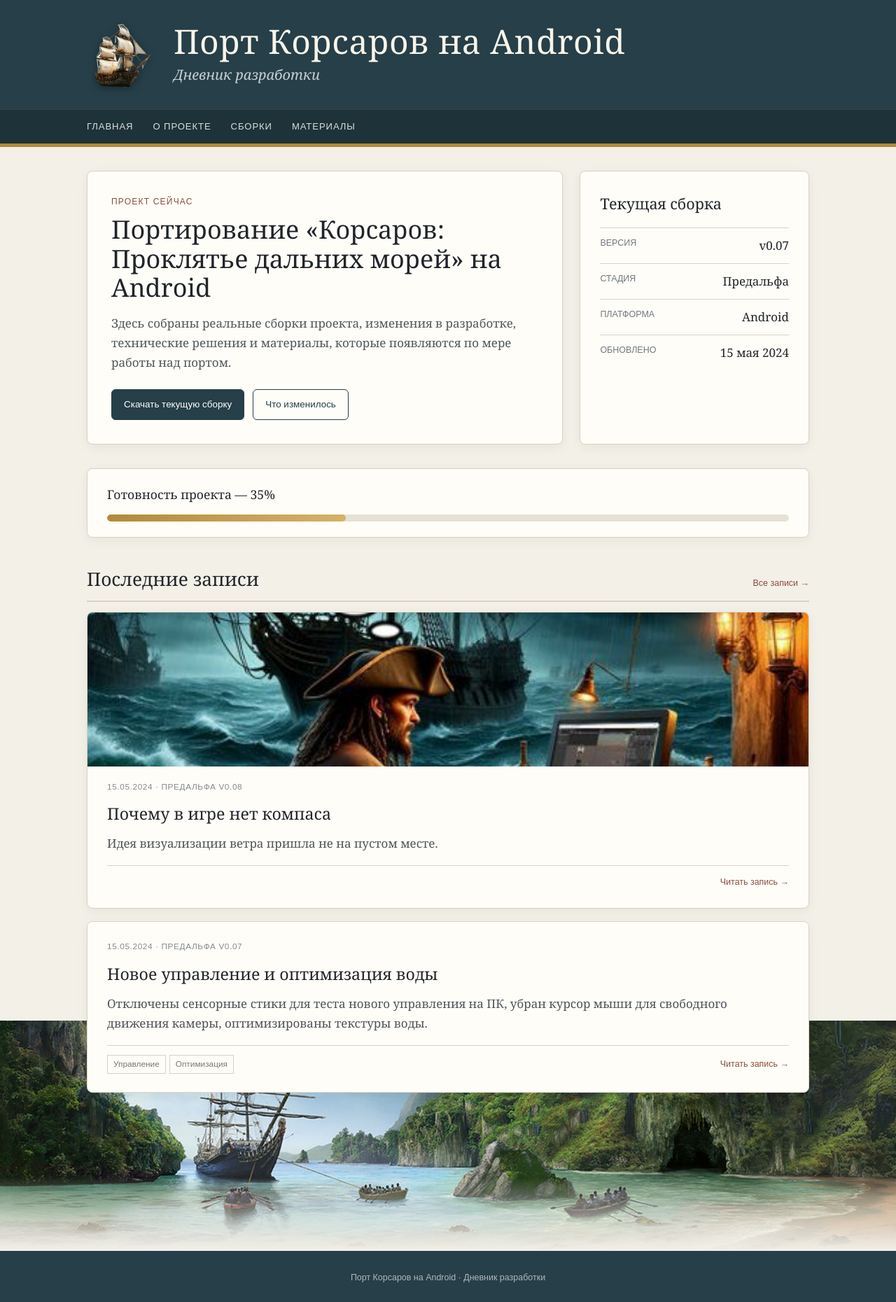
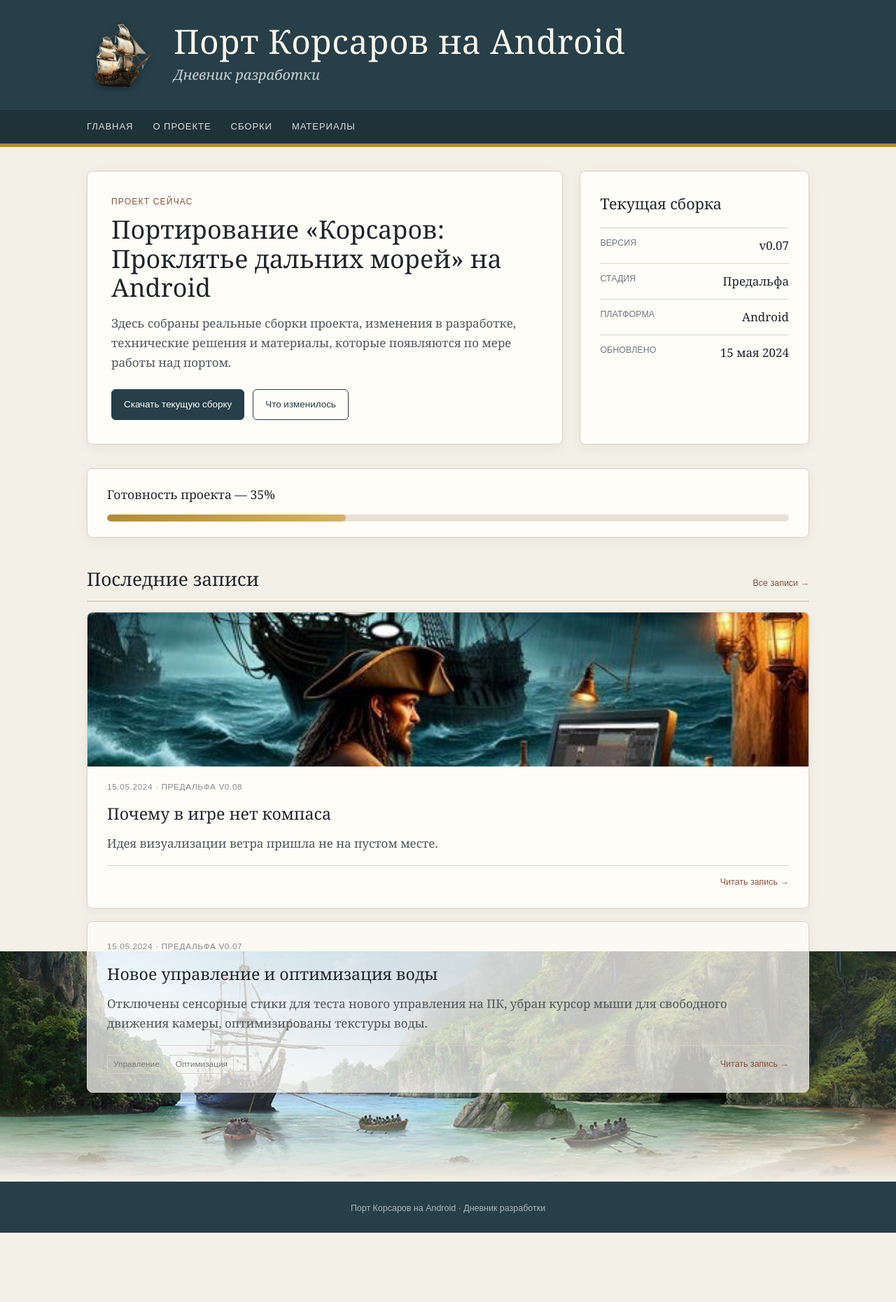
Before and after one commit to tislic/SeaDogsPort, a Jekyll site: the page built from index.html, in a window 1280 px wide. Shown: the whole page at 70% size. Built offline with Jekyll 4.4.1, drawn with Linux system fonts in a browser that asks for light colours; after the commit the page ends 1761 px from its top, so only the background shows below that.

Commit message:
Сделать последнюю статью полупрозрачной и увеличить заход на пейзаж до 70%

```diff
--- a/assets/style.css
+++ b/assets/style.css
@@ -9,231 +9,49 @@
   --gold:#b18a3b;
   --rust:#8d4d3d;
 }
-body{
-  font-family:Georgia,"Times New Roman",serif;
-  background:var(--paper); color:var(--ink);
-  line-height:1.65; font-size:17px;
-}
+body{font-family:Georgia,"Times New Roman",serif;background:var(--paper);color:var(--ink);line-height:1.65;font-size:17px}
 a{color:inherit}
-
-/* ═══ ШАПКА ═══ */
-.header{
-  background:var(--sea);
-  color:#f8f4e9;
-  border-bottom:5px solid var(--gold);
-}
-.header-inner{
-  max-width:1080px;
-  margin:auto;
-  padding:28px 24px;
-  display:flex;
-  align-items:center;
-  gap:24px;
-}
-.header-logo{
-  width:100px;
-  height:100px;
-  object-fit:contain;
-  flex-shrink:0;
-  filter:drop-shadow(0 2px 6px rgba(0,0,0,.35));
-}
-.header-text h1{
-  font-size:3rem;
-  font-weight:normal;
-  letter-spacing:.5px;
-  line-height:1.1;
-}
-.header-text p{
-  color:#c9d0d1;
-  font-size:1.25rem;
-  font-style:italic;
-  margin-top:4px;
-}
-
-/* ═══ НАВИГАЦИЯ ═══ */
-.nav{background:#1e3239;border-top:1px solid rgba(255,255,255,.08);}
+.header{background:var(--sea);color:#f8f4e9;border-bottom:5px solid var(--gold)}
+.header-inner{max-width:1080px;margin:auto;padding:28px 24px;display:flex;align-items:center;gap:24px}
+.header-logo{width:100px;height:100px;object-fit:contain;flex-shrink:0;filter:drop-shadow(0 2px 6px rgba(0,0,0,.35))}
+.header-text h1{font-size:3rem;font-weight:normal;letter-spacing:.5px;line-height:1.1}
+.header-text p{color:#c9d0d1;font-size:1.25rem;font-style:italic;margin-top:4px}
+.nav{background:#1e3239;border-top:1px solid rgba(255,255,255,.08)}
 .nav-inner{max-width:1080px;margin:auto;padding:0 24px;display:flex;gap:28px}
 .nav a{color:#dbe0df;text-decoration:none;padding:13px 0;font-family:Arial,sans-serif;font-size:.82rem;text-transform:uppercase;letter-spacing:.9px}
 .nav a:hover{color:#e0bb67}
-
 .wrap{max-width:1080px;margin:34px auto;padding:0 24px}
 .current{display:grid;grid-template-columns:1.35fr .65fr;gap:24px;margin-bottom:34px}
-.panel{background:var(--card);
-  border:1px solid var(--line);
-  box-shadow:0 4px 16px rgba(35,35,25,.06);
-  border-radius:8px;
-  overflow:hidden;
-}
-.hero{padding:34px}
-.kicker{font-family:Arial,sans-serif;text-transform:uppercase;letter-spacing:1.2px;font-size:.75rem;color:var(--rust);margin-bottom:9px}
-.hero h2{font-size:2.25rem;font-weight:normal;line-height:1.15;margin-bottom:16px}
-.hero p{color:#4f565a;max-width:680px}
-.actions{margin-top:24px;display:flex;gap:12px;flex-wrap:wrap}
-.btn{display:inline-block;text-decoration:none;padding:10px 17px;border:1px solid var(--sea);font-family:Arial,sans-serif;font-size:.84rem;border-radius: 6px}
-.btn.primary{background:var(--sea);color:#fff}
-.btn.secondary{background:transparent;color:var(--sea)}
-.status{padding:28px}
-.status h3{font-weight:normal;font-size:1.35rem;margin-bottom:17px}
-.status-row{display:flex;justify-content:space-between;gap:16px;border-top:1px solid var(--line);padding:11px 0}
-.status-row span:first-child{color:var(--muted);font-family:Arial,sans-serif;font-size:.78rem;text-transform:uppercase}
-.status-row span:last-child{text-align:right}
-
-.progress-wrap{padding:22px 28px;margin-bottom:34px}
-.progress-wrap h3{font-weight:normal;font-size:1.1rem;margin-bottom:14px}
-.progress-track{background:#e6e1d5;height:10px;border-radius:5px;overflow:hidden}
-.progress-fill{height:100%;background:linear-gradient(90deg,var(--gold),#d4b266);border-radius:5px;transition:width .8s ease}
-
-.features-grid{display:grid;grid-template-columns:repeat(auto-fit,minmax(200px,1fr));gap:18px;margin-top:16px}
-.feature{padding:22px;text-align:center}
-.feature .icon{font-size:2rem;margin-bottom:10px}
-.feature h3{font-size:1.1rem;font-weight:normal;margin-bottom:6px}
-.feature p{font-size:.9rem;color:#60666a}
-
-.download-card{display:flex;justify-content:space-between;align-items:center;gap:18px;padding:24px 28px;flex-wrap:wrap}
-.dl-version{font-size:1.35rem}
-.dl-meta{font-family:Arial,sans-serif;font-size:.82rem;color:var(--muted);margin-top:4px}
-
-.section-title{display:flex;justify-content:space-between;align-items:baseline;margin:38px 0 14px;border-bottom:2px solid var(--line);padding-bottom:8px}
-.section-title h2{font-size:1.65rem;font-weight:normal}
-.section-title a{font-family:Arial,sans-serif;font-size:.78rem;color:var(--rust);text-decoration:none}
-.posts{display:grid;gap:18px}
-.post{padding:26px 28px}
-.meta{font-family:Arial,sans-serif;font-size:.74rem;text-transform:uppercase;letter-spacing:.6px;color:#858b8d;margin-bottom:9px}
-.post h3{font-size:1.45rem;font-weight:normal;margin-bottom:10px}
-.post h3 a{text-decoration:none}
-.post h3 a:hover{color:var(--rust)}
-.post p{color:#4d5357}
-.post-content h1,.post-content h2,.post-content h3{font-weight:normal;margin:24px 0 12px}
-.post-content p{margin-bottom:14px}
-.post-content ul{margin:14px 0 14px 24px}
-.post-content li{margin-bottom:6px}
-.post-content code{background:#f0ede4;padding:2px 7px;border-radius:3px;font-family:'Courier New',monospace;font-size:.9em;color:var(--rust)}
-.post-content a{color:var(--rust)}
-.post-footer{display:flex;justify-content:space-between;align-items:center;gap:16px;margin-top:17px;padding-top:13px;border-top:1px solid var(--line)}
-.tags{font-family:Arial,sans-serif;font-size:.74rem;color:#777}
-.tags span{display:inline-block;border:1px solid #d7d1c5;padding:3px 8px;margin-right:5px}
-.read{font-family:Arial,sans-serif;font-size:.78rem;color:var(--rust);text-decoration:none;white-space:nowrap}
+.panel{background:var(--card);border:1px solid var(--line);box-shadow:0 4px 16px rgba(35,35,25,.06);border-radius:8px;overflow:hidden}
+.hero{padding:34px}.kicker{font-family:Arial,sans-serif;text-transform:uppercase;letter-spacing:1.2px;font-size:.75rem;color:var(--rust);margin-bottom:9px}
+.hero h2{font-size:2.25rem;font-weight:normal;line-height:1.15;margin-bottom:16px}.hero p{color:#4f565a;max-width:680px}
+.actions{margin-top:24px;display:flex;gap:12px;flex-wrap:wrap}.btn{display:inline-block;text-decoration:none;padding:10px 17px;border:1px solid var(--sea);font-family:Arial,sans-serif;font-size:.84rem;border-radius:6px}.btn.primary{background:var(--sea);color:#fff}.btn.secondary{background:transparent;color:var(--sea)}
+.status{padding:28px}.status h3{font-weight:normal;font-size:1.35rem;margin-bottom:17px}.status-row{display:flex;justify-content:space-between;gap:16px;border-top:1px solid var(--line);padding:11px 0}.status-row span:first-child{color:var(--muted);font-family:Arial,sans-serif;font-size:.78rem;text-transform:uppercase}.status-row span:last-child{text-align:right}
+.progress-wrap{padding:22px 28px;margin-bottom:34px}.progress-wrap h3{font-weight:normal;font-size:1.1rem;margin-bottom:14px}.progress-track{background:#e6e1d5;height:10px;border-radius:5px;overflow:hidden}.progress-fill{height:100%;background:linear-gradient(90deg,var(--gold),#d4b266);border-radius:5px;transition:width .8s ease}
+.features-grid{display:grid;grid-template-columns:repeat(auto-fit,minmax(200px,1fr));gap:18px;margin-top:16px}.feature{padding:22px;text-align:center}.feature .icon{font-size:2rem;margin-bottom:10px}.feature h3{font-size:1.1rem;font-weight:normal;margin-bottom:6px}.feature p{font-size:.9rem;color:#60666a}
+.download-card{display:flex;justify-content:space-between;align-items:center;gap:18px;padding:24px 28px;flex-wrap:wrap}.dl-version{font-size:1.35rem}.dl-meta{font-family:Arial,sans-serif;font-size:.82rem;color:var(--muted);margin-top:4px}
+.section-title{display:flex;justify-content:space-between;align-items:baseline;margin:38px 0 14px;border-bottom:2px solid var(--line);padding-bottom:8px}.section-title h2{font-size:1.65rem;font-weight:normal}.section-title a{font-family:Arial,sans-serif;font-size:.78rem;color:var(--rust);text-decoration:none}
+.posts{display:grid;gap:18px}.post{padding:26px 28px}.meta{font-family:Arial,sans-serif;font-size:.74rem;text-transform:uppercase;letter-spacing:.6px;color:#858b8d;margin-bottom:9px}.post h3{font-size:1.45rem;font-weight:normal;margin-bottom:10px}.post h3 a{text-decoration:none}.post h3 a:hover{color:var(--rust)}.post p{color:#4d5357}
+.post-content h1,.post-content h2,.post-content h3{font-weight:normal;margin:24px 0 12px}.post-content p{margin-bottom:14px}.post-content ul{margin:14px 0 14px 24px}.post-content li{margin-bottom:6px}.post-content code{background:#f0ede4;padding:2px 7px;border-radius:3px;font-family:'Courier New',monospace;font-size:.9em;color:var(--rust)}.post-content a{color:var(--rust)}
+.post-footer{display:flex;justify-content:space-between;align-items:center;gap:16px;margin-top:17px;padding-top:13px;border-top:1px solid var(--line)}.tags{font-family:Arial,sans-serif;font-size:.74rem;color:#777}.tags span{display:inline-block;border:1px solid #d7d1c5;padding:3px 8px;margin-right:5px}.read{font-family:Arial,sans-serif;font-size:.78rem;color:var(--rust);text-decoration:none;white-space:nowrap}
 
 /* ═══ ФУТЕР: ПОСЛЕДНЯЯ СТАТЬЯ ЗАХОДИТ НА ПЕЙЗАЖ ═══ */
-.footer{
-  --footer-art-height:clamp(160px,25.735vw,490px);
-  --footer-gap:28px;
-  position:relative;
-  z-index:1;
-  margin-top:calc(var(--footer-art-height) * .6 + var(--footer-gap));
-  padding:28px 24px 24px;
-  background:var(--sea);
-  color:#aeb9bb;
-  text-align:center;
-  font-family:Arial,sans-serif;
-  font-size:.78rem;
-}
-
-/* Пейзаж уходит вверх под последнюю статью примерно на 40% своей высоты */
-.footer::before{
-  content:"";
-  position:absolute;
-  z-index:0;
-  left:0;
-  right:0;
-  bottom:100%;
-  height:var(--footer-art-height);
-  background-image:
-    linear-gradient(to bottom,rgba(243,240,232,0) 68%,var(--paper) 100%),
-    url("design/background-source.png");
-  background-repeat:no-repeat;
-  background-position:center bottom,center top;
-  background-size:100% auto,100% auto;
-  pointer-events:none;
-}
+.footer{--footer-art-height:clamp(160px,25.735vw,490px);--footer-gap:28px;position:relative;z-index:1;margin-top:calc(var(--footer-art-height) * .3 + var(--footer-gap));padding:28px 24px 24px;background:var(--sea);color:#aeb9bb;text-align:center;font-family:Arial,sans-serif;font-size:.78rem}
+.footer::before{content:"";position:absolute;z-index:0;left:0;right:0;bottom:100%;height:var(--footer-art-height);background-image:linear-gradient(to bottom,rgba(243,240,232,0) 68%,var(--paper) 100%),url("design/background-source.png");background-repeat:no-repeat;background-position:center bottom,center top;background-size:100% auto,100% auto;pointer-events:none}
 .footer > *{position:relative;z-index:1}
 
-/* Последняя статья лежит поверх пейзажа */
-.posts .post:last-child{
-  position:relative;
-  z-index:2;
+/* Последняя статья полупрозрачная и заходит на пейзаж примерно на 70% его высоты */
+.posts .post:last-child{position:relative;z-index:2;margin-bottom:calc(var(--footer-art-height) * -0.70);background:rgba(255,253,248,.72)}
+
+.post-cover{display:block;margin:-26px -28px 20px;overflow:hidden;border-radius:0}.post-cover img{width:100%;height:220px;object-fit:cover;display:block;transition:transform .4s ease}.post-cover:hover img{transform:scale(1.04)}
+.post-hero{text-align:center;margin-bottom:20px}.post-hero img{max-width:100%;height:auto;display:inline-block;border-radius:6px}
+.post-content img{display:block;margin:1.5em auto;max-width:100%;height:auto;border-radius:6px}
+.post-content p,.post-content li,.post-content blockquote{text-align:justify;hyphens:auto;-webkit-hyphens:auto}
+
+@media screen and (max-width:760px){
+  .header-inner{padding:14px 15px;gap:12px}.header-logo{width:64px;height:64px}.header-text h1{font-size:1.8rem;line-height:1.15;letter-spacing:0}.header-text p{font-size:.95rem;margin-top:2px}
+  .wrap{padding:0 15px;margin:18px auto}.current{grid-template-columns:1fr;gap:16px}.hero{padding:22px 20px}.hero h2{font-size:1.5rem;line-height:1.2}.hero p{font-size:.95rem}.status{padding:22px 20px}.progress-wrap{padding:18px 20px;margin-bottom:22px}.post{padding:22px 20px}.post h3{font-size:1.25rem}.section-title{margin:26px 0 12px}.section-title h2{font-size:1.35rem}.nav-inner{gap:18px;overflow:auto;padding:0 15px}.post-cover{margin:-22px -20px 18px}.post-cover img{height:160px}.post-content img{margin:1em auto}
+  .posts .post:last-child{margin-bottom:calc(var(--footer-art-height) * -0.70)}
+  .footer{--footer-art-height:160px;--footer-gap:22px;margin-top:calc(var(--footer-art-height) * .3 + var(--footer-gap));padding:22px 15px 20px}
+  .footer::before{background-size:auto 160px,auto 160px;background-position:center bottom,center top}
 }
-
-/* ═══ ПРЕВЬЮ-КАРТИНКА В ЛЕНТЕ ═══ */
-.post-cover {
-  display: block;
-  margin: -26px -28px 20px;
-  overflow: hidden;
-  border-radius: 0;
-}
-.post-cover img {
-  width: 100%;
-  height: 220px;
-  object-fit: cover;
-  display: block;
-  transition: transform .4s ease;
-}
-.post-cover:hover img {
-  transform: scale(1.04);
-}
-
-/* ═══ КАРТИНКА В НАЧАЛЕ СТАТЬИ (post-hero) ═══ */
-.post-hero {
-  text-align: center;
-  margin-bottom: 20px;
-}
-.post-hero img {
-  max-width: 100%;
-  height: auto;
-  display: inline-block;
-  border-radius: 6px;
-}
-
-/* ═══ КАРТИНКИ ВНУТРИ ТЕКСТА СТАТЬИ ═══ */
-.post-content img {
-  display: block;
-  margin: 1.5em auto;
-  max-width: 100%;
-  height: auto;
-  border-radius: 6px;
-}
-
-/* ═══ ТЕКСТ В СТАТЬЯХ — ПО ШИРИНЕ ═══ */
-.post-content p,
-.post-content li,
-.post-content blockquote {
-  text-align: justify;
-  hyphens: auto;
-  -webkit-hyphens: auto;
-}
-
-/* ═══ МОБИЛЬНАЯ ═══ */
-@media screen and (max-width:760px){
-  .header-inner{padding:14px 15px;gap:12px}
-  .header-logo{width:64px;height:64px}
-  .header-text h1{font-size:1.8rem;line-height:1.15;letter-spacing:0}
-  .header-text p{font-size:.95rem;margin-top:2px}
-  .wrap{padding:0 15px;margin:18px auto}
-  .current{grid-template-columns:1fr;gap:16px}
-  .hero{padding:22px 20px}
-  .hero h2{font-size:1.5rem;line-height:1.2}
-  .hero p{font-size:.95rem}
-  .status{padding:22px 20px}
-  .progress-wrap{padding:18px 20px;margin-bottom:22px}
-  .post{padding:22px 20px}
-  .post h3{font-size:1.25rem}
-  .section-title{margin:26px 0 12px}
-  .section-title h2{font-size:1.35rem}
-  .nav-inner{gap:18px;overflow:auto;padding:0 15px}
-  .post-cover { margin: -22px -20px 18px; }
-  .post-cover img { height: 160px; }
-  .post-content img {
-    margin: 1em auto;
-  }
-
-  .footer{
-    --footer-art-height:160px;
-    --footer-gap:22px;
-    margin-top:calc(var(--footer-art-height) * .6 + var(--footer-gap));
-    padding:22px 15px 20px;
-  }
-  .footer::before{
-    background-size:auto 160px,auto 160px;
-    background-position:center bottom,center top;
-  }
-}
```
